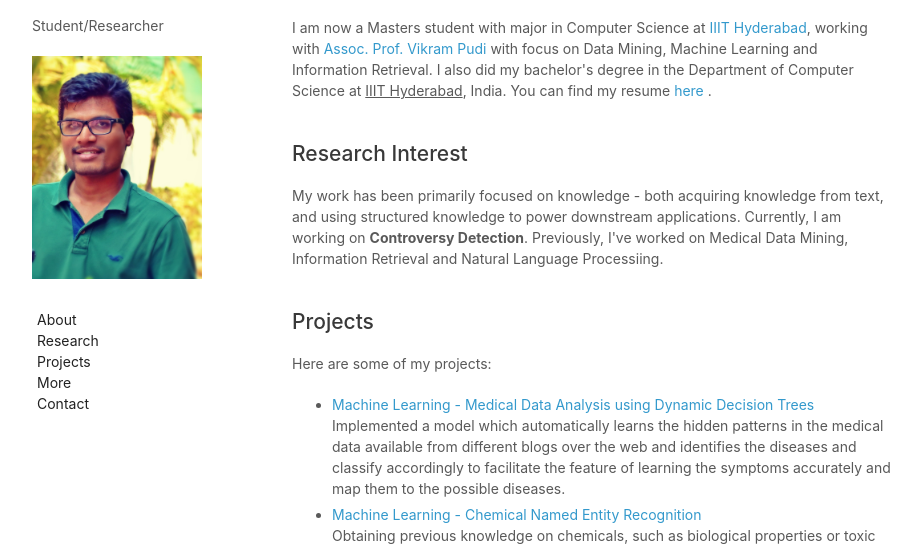
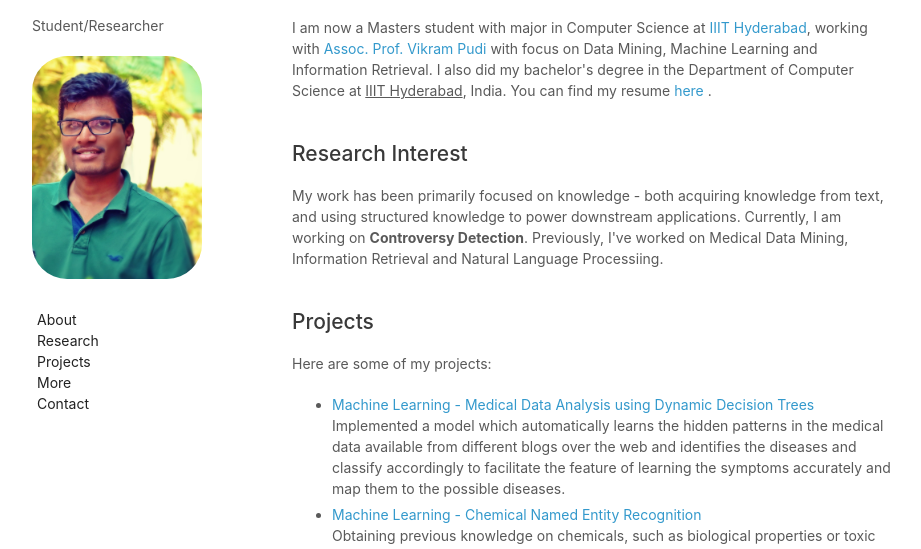
Before and after one commit to sri-teja/sri-teja.github.io, a plain HTML site: page index.html in a window 1280 px wide. Shown: the part 125-674 px from the top of the page, without its empty margins (178-1099 px from the left). Drawn offline with Linux system fonts and the light colour scheme.

Commit message:
pic style

```diff
--- a/index.html
+++ b/index.html
@@ -21,7 +21,7 @@
         <h1>Sriteja Allaparthi</h1>
         <p>Student/Researcher</p>
         <!-- <p> IIIT Hyderabad</p> -->
-        <p><img src="img/sri.jpg" style="width: 170px"></img></p>
+        <p><img src="img/sri.jpg" style="width: 170px; border-radius: 35px;"></img></p>
 
         <ul>
           <li><a href="#about">About</a></li>
```
